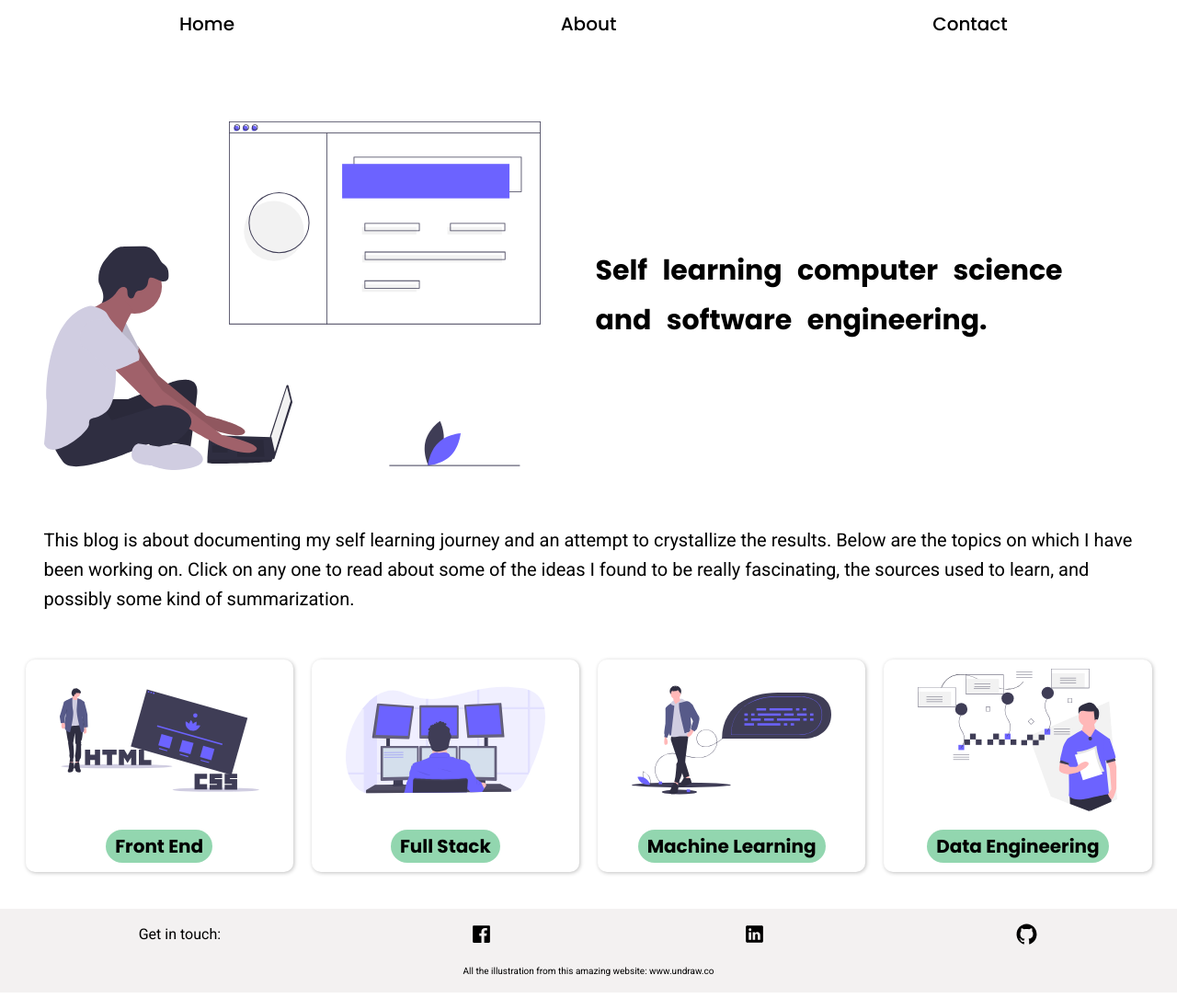
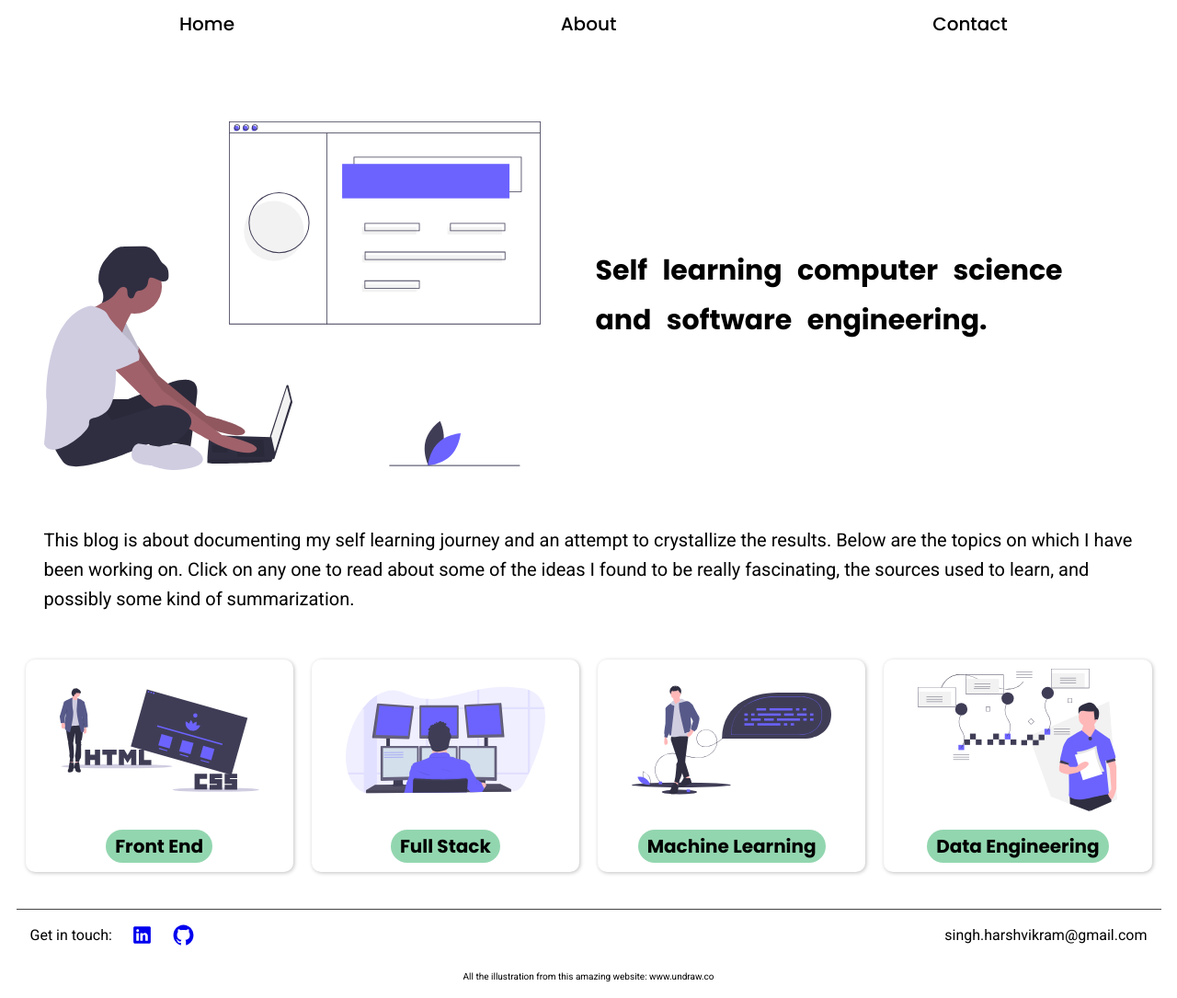
Before and after one commit to harsh-vikram-singh/webdev, a plain HTML site: page index.html in a window 1280 px wide. Shown: the whole page at 92% size. Drawn offline with nearby package versions, Linux system fonts and the light colour scheme.

Commit message:
fixed the footer

```diff
--- a/assets/css/index/footer.css
+++ b/assets/css/index/footer.css
@@ -3,23 +3,34 @@
     grid-column: col-start / col-end;
     grid-row: footer-start / footer-end;
     padding: 1.5rem;
-    background-color: rgb(243, 241, 241)
+    /* background-color: rgb(243, 241, 241) */
+    border-top: 1px solid #444;
 }
 
 .footer__icons {
     width: 100%;
     display: flex;
-    justify-content: space-around;
+    justify-content: left;
     margin-bottom: 2rem;
 
 }
 
+.footer__contact-info {
+    display: flex;
+}
+
+.footer__email {
+    font-size: 1.6rem;
+}
+
 .icon {
     font-size: 2.5rem;
+    margin-right: 2rem;
 }
 
 .footer__icontext {
     font-size: 1.6rem;
+    margin-right: 2rem;
 }
 .footer__credits {
     /* margin: 0 auto; */
@@ -36,6 +47,6 @@
 
 @media (min-width: 901px) {
     .footer {
-        grid-column: full-start / full-end;
+        grid-column: content-start / content-end;
     }
 }
--- a/index.html
+++ b/index.html
@@ -73,11 +73,17 @@
         </article>
         <!-- footer -->
         <footer class="footer box">
-            <div class="footer__icons">
-                <p class="footer__icontext">Get in touch:</p>
-                <ion-icon class="icon" name="logo-facebook"></ion-icon>
-                <ion-icon class="icon" name="logo-linkedin"></ion-icon>
-                <ion-icon class="icon" name="logo-github"></ion-icon>
+            <div class="footer__contact-info">
+                <div class="footer__icons">
+                    <p class="footer__icontext">Get in touch:</p>
+                    <a href="https://www.linkedin.com/in/harsh-vikram-singh/">
+                        <ion-icon class="icon" name="logo-linkedin"></ion-icon>
+                    </a>
+                    <a href="https://github.com/harsh-vikram-singh">
+                        <ion-icon class="icon" name="logo-github"></ion-icon>
+                    </a>
+                </div>
+                <div class="footer__email">singh.harshvikram@gmail.com</div>
             </div>
             <p class="footer__credits">
                 All the illustration from this amazing website: www.undraw.co
```
